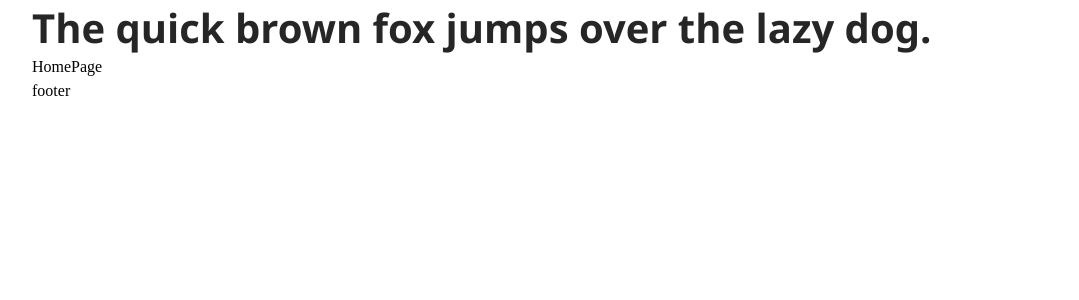
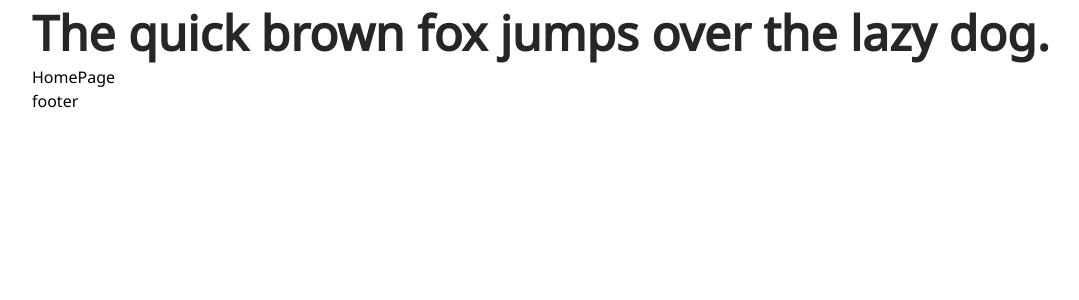
Before and after one commit to Talgat-07/aia_frontend, a React (Vite) app: page / in a window 1280 px wide. Shown: the top 300 px of the page, without its empty margins (68-1147 px from the left). Built offline with nearby package versions, Linux system fonts and the light colour scheme.

Commit message:
typography

```diff
--- a/package.json
+++ b/package.json
@@ -10,6 +10,8 @@
     "preview": "vite preview"
   },
   "dependencies": {
+    "axios": "^1.7.9",
+    "dotenv": "^16.4.7",
     "react": "^18.3.1",
     "react-dom": "^18.3.1",
     "react-helmet": "^6.1.0",
--- a/src/UI/typography/Typography.jsx
+++ b/src/UI/typography/Typography.jsx
@@ -1,28 +1,23 @@
-import { Fragment } from "react";
-import styles from "./Typography.module.scss";
+import styles from './Typography.module.scss';
+import { Fragment } from 'react';
 
-export const Typography = (props) => {
+export const Typography = props => {
     const {
-        variant = "bodyXL",
-        weight = "regular",
+        variant = 'h4',
+        weight = 'regular',
         children,
         className,
+        color = 'black',
         truncate = false,
-        id,
-        style,
-        color = "white"
     } = props;
 
     const Tags = {
-        h1: "h1",
-        h2: "h2",
-        h3: "h3",
-        bodyXL: "p",
-        bodyL: "p",
-        bodyM: "p",
-        bodyS: "p",
-        bodyXS: "p",
-        span: "span",
+        h1: 'h1',
+        h2: 'h2',
+        h3: 'h3',
+        h4: 'h4',
+        h5: 'h5',
+        h6:'h6'
     };
 
     const classNamedGenerated = [
@@ -32,33 +27,35 @@ export const Typography = (props) => {
         styles[color],
         className,
     ]
-        .join(" ")
+        .join(' ')
         .trim();
 
     const truncateString = (str, maxNumber) => {
-        if (typeof str === "string") {
-            return str.length <= maxNumber ? str : str.slice(0, maxNumber) + "...";
+        if (typeof str === 'string') {
+            return str.length <= maxNumber
+                ? str
+                : str.slice(0, maxNumber) + '...';
         }
         return str;
     };
 
-    const TagName = Tags[variant];
-
-    const convertNewlinesToBreaks = (text) => {
-        if (typeof (text) === "string") {
-            return text.split("\r\n").map((line, index) => (
-                <Fragment key={index}>
-                    {line}
-                </Fragment>
-            ));
+    const convertNewlinesToBreaks = text => {
+        if (typeof text === 'string') {
+            return text
+                .split('\r\n')
+                .map((line, index) => <Fragment key={index}>{line}</Fragment>);
         } else {
             return text;
         }
     };
 
+    const TagName = Tags[variant in Tags ? variant : 'bodyXL'];
+
     return (
-        <TagName style={{ ...style}} id={id} className={classNamedGenerated}>
-            {!truncate ? convertNewlinesToBreaks(children) : truncateString(children, truncate)}
+        <TagName className={classNamedGenerated}>
+            {!truncate
+                ? convertNewlinesToBreaks(children)
+                : truncateString(children, truncate)}
         </TagName>
     );
 };
--- a/src/UI/typography/Typography.module.scss
+++ b/src/UI/typography/Typography.module.scss
@@ -6,52 +6,26 @@
 @font-face {
   font-family: "Noto Sans Regular";
   src: local("Noto Sans Regular"),
-  url("../../app/styles/fonts/NotoSans-Regular.ttf") ;
-  font-weight: 400;
-}
-@font-face {
-  font-family: "Noto Sans Bold";
-  src: local("Noto Sans Bold"),
-  url("../../app/styles/fonts/NotoSans-Bold.ttf") ;
-  font-weight: 700;
-}
-@font-face {
-  font-family: "Noto Sans Medium";
-  src: local("Noto Sans Medium"),
-  url("../../app/styles/fonts/NotoSans-Medium.ttf") ;
-  font-weight: 500;
-}
-@font-face {
-  font-family: "Noto Sans Light";
-  src: local("Noto Sans Light"),
-  url("../../app/styles/fonts/NotoSans-Light.ttf") ;
-  font-weight: normal;
-}
-@font-face {
-  font-family: "Noto Sans SemiBold";
-  src: local("Noto Sans Light"),
-  url("../../app/styles/fonts/NotoSans-SemiBold.ttf") ;
+  url("../../app/styles/fonts/NotoSans-VariableFont_wdth,wght.ttf") ;
   font-weight: normal;
 }
 
 
 .h1 {
   font-size: 48px;
-  font-weight: 700;
 }
 
 .h2 {
   font-size: 40px;
-  font-weight: 600;
 }
 
 .h3 {
   font-size: 32px;
-  font-weight: 500;
 }
 
 .h4 {
   font-size: 24px;
+
 }
 
 .h5 {
@@ -65,21 +39,21 @@
 
 //Weight
 .regular {
-  font-weight: 400;
+  font-weight: 400 !important;
 }
 .light{
-  font-weight: 300;
+  font-weight: 300 !important;
 }
 .medium {
-  font-weight: 500;
+  font-weight: 500 !important;
 }
 
 .semibold {
-  font-weight: 600;
+  font-weight: 600 !important;
 }
 
 .bold {
-  font-weight: 700;
+  font-weight: 700 !important;
 }
 
 //color
@@ -87,24 +61,24 @@
   color: #FFFFFF;
 }
 .primary{
-  color: #B3895E;
+  color: var(--main-color);
 }
 
 .black {
-  color: #262626;
+  color: var(--black-main-color);
 }
 
 .gray1 {
-  color: #828282;
+  color: var(--gray-first);
 }
 .gray2{
-  color: #D9D9D9;
+  color: var(--gray-second);
 }
 .gray3{
-  color: #B5B4B4;
+  color: var(--gray-third);
 }
 .gray4{
-  color: #626262;
+  color: var(--gray-fourth);
 }
 
 
--- a/src/app/styles/global.scss
+++ b/src/app/styles/global.scss
@@ -1,7 +1,14 @@
 @import "normalize.scss";
 @import "variables.scss";
 
+@font-face {
+  font-family: "Noto Sans Regular";
+  src: local("Noto Sans Regular"),
+  url("../../app/styles/fonts/NotoSans-Regular.ttf") ;
+  font-weight: normal;
+}
 
 body{
   padding: 0 100px 0 100px;
+  font-family: "Noto Sans Regular", serif;
 }
--- a/src/app/styles/variables.scss
+++ b/src/app/styles/variables.scss
@@ -1,3 +1,6 @@
+
+
+
 :root {
   --black-main-color:#262626;
   --gray-first:#828282;
--- a/src/modules/header/Header.jsx
+++ b/src/modules/header/Header.jsx
@@ -1,12 +1,13 @@
 import {Typography} from "UI/typography/Typography.jsx";
 import 'UI/typography/Typography.module.scss'
 
-export const Header = () => {
+export const Header =  () => {
+
     return (
         <header>
-            <Typography style={{ fontFamily:"Noto Sans Bold"}} variant="h2" weight="bold" color="black">
-                The quick brown fox jumps over the lazy dog.
-            </Typography>
+           <Typography variant="h1" weight="semibold" color="black">
+               The quick brown fox jumps over the lazy dog.
+           </Typography>
         </header>
     );
 };
```
Also changed, not shown: src/app/styles/fonts/NotoSans-VariableFont_wdth,wght.ttf (added), 1 other file (tests, documents, lock files or other folders).
